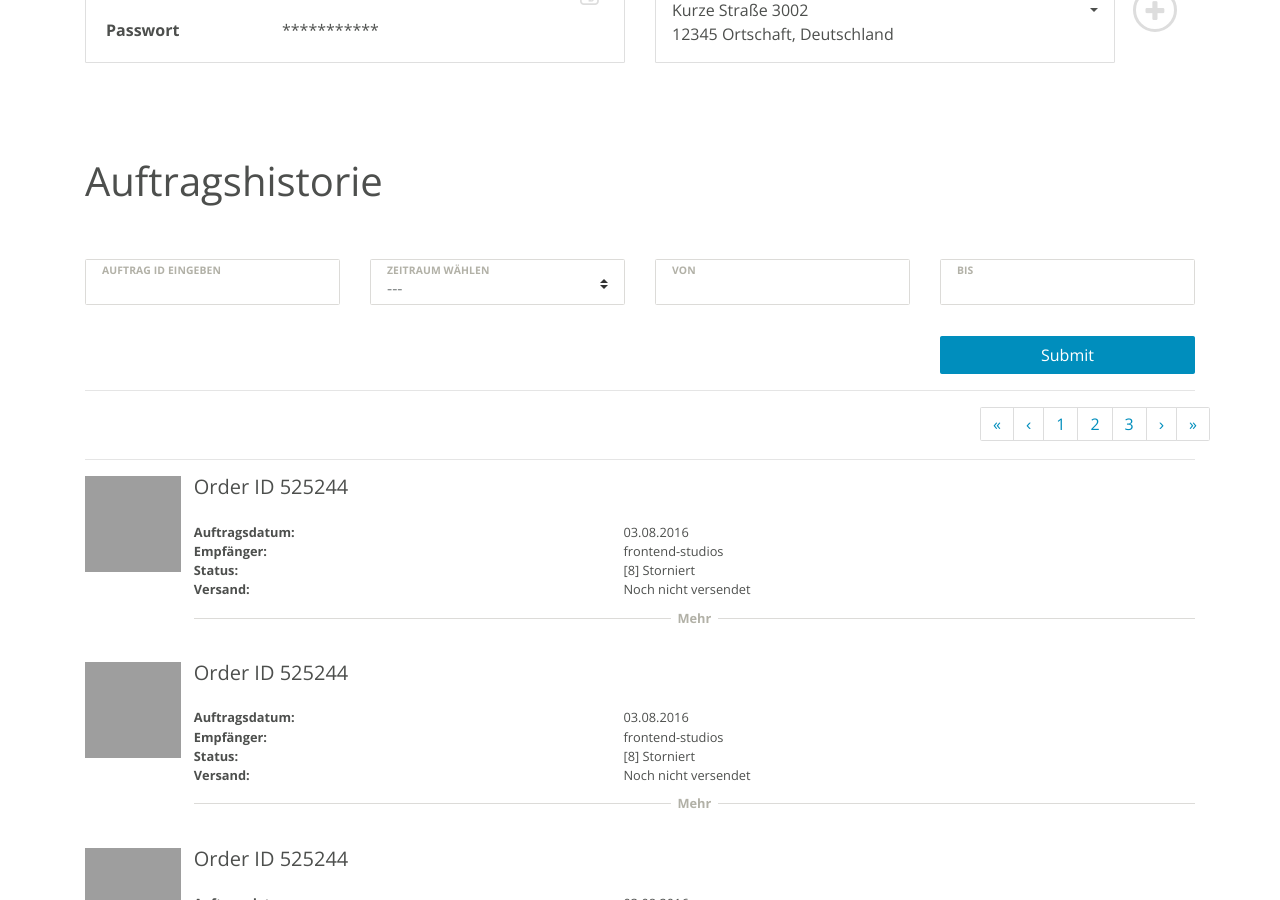
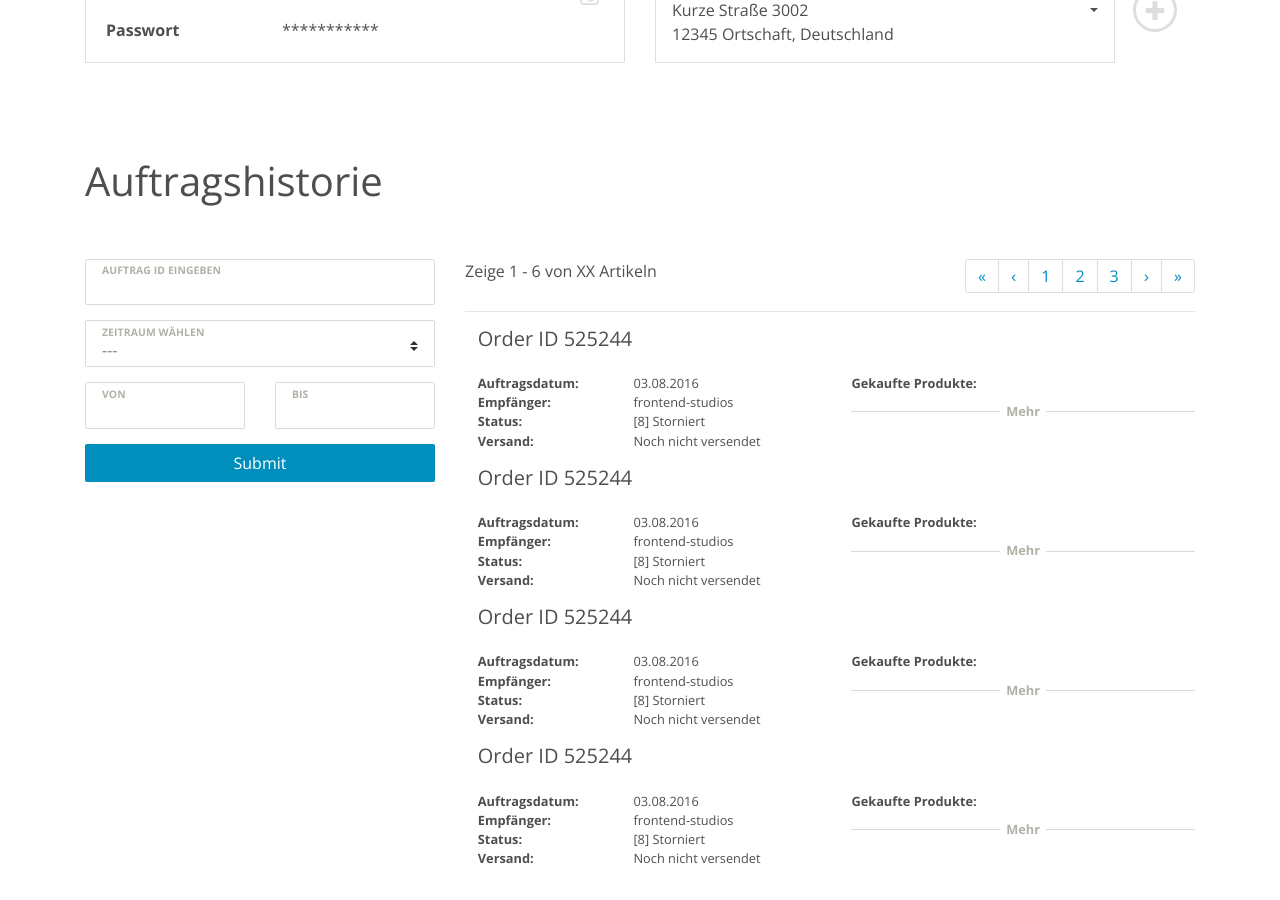
Before and after one commit to sh-software/callisto4, a Jekyll site: the page built from my-account.html, in a window 1280 px wide and 900 px high, scrolled down 703 px. Built offline with Jekyll 4.4.1, drawn with Linux system fonts in a browser that asks for light colours; nearby versions of some CDN libraries; grey boxes are pictures that could not be loaded.

Commit message:
[TASK] organising my account order history

```diff
--- a/_includes/_component-order-item/component-order-item.html
+++ b/_includes/_component-order-item/component-order-item.html
@@ -1,8 +1,4 @@
 <article class="cmp cmp-order-item">
-
-    <div class="item-image">
-        <img src="http://placekitten.com/g/80/80">
-    </div>
 
     <div class="item-details small">
 
@@ -10,6 +6,8 @@
             <h5>Order ID 525244</h5>
         </div>
 
+        <div class="row">
+            <div class="col-xs-12 col-md-6">
                 <div class="row">
                     <strong class="col-xs-6 col-sm-5">Auftragsdatum:</strong>
                     <span class="col-xs-6 col-sm-7">03.08.2016</span>
@@ -26,12 +24,15 @@
                     <strong class="col-xs-6 col-sm-5">Versand:</strong>
                     <span class="col-xs-6 col-sm-7">Noch nicht versendet</span>
                 </div>
+            </div>
+
+            <div class="col-xs-12 col-md-6">
 
                 <input type="checkbox" class="item-toggle toggle-description" id="itemid-{{include:id}}" value="">
-
+                <strong>Gekaufte Produkte:</strong>
                 <div class="item-description">
 
-            <ul class="list-unstyled m-y-1">
+                    <ul class="m-y-1">
                         <li>
                             C0822 - Cool Cute Playful Naughty Cats Kittens Design Macbook pro 13.3'' (2010-2015) Fashion Trend Hülle Schutzhülle Schutzcase Hartplastik komplett Hülle Vorder-und Rück
                         </li>
@@ -56,6 +57,12 @@
                     </ul>
                 </div>
                 <label class="expand-btn" for="itemid-{{include:id}}"></label>
+
+            </div>
+        </div>
+
+
+
     </div>
 
 
--- a/my-account.html
+++ b/my-account.html
@@ -92,14 +92,13 @@ layout: default
     <form action="" method="">
 
         <div class="row m-b-1">
-            <div class="col-sm-6 col-md-3">
+
+            <div class="col-xs-12 col-md-3 col-lg-4">
                 <div class="input-unit">
                     <input id="auftragId" type="text">
                     <label for="auftragId">Auftrag ID eingeben</label>
                 </div>
-            </div>
 
-            <div class="col-sm-6 col-md-3">
                 <div class="input-unit">
                     <select class="custom-select" id="TimePeriod">
                         <option>---</option>
@@ -109,35 +108,39 @@ layout: default
                     </select>
                     <label for="TimePeriod">Zeitraum wählen</label>
                 </div>
-            </div>
 
-            <div class="col-sm-3">
+                <div class="row">
+                    <div class="col-xs-12 col-lg-6">
                         <div class="input-unit">
                             <input id="von" type="text">
                             <label for="von">Von</label>
                         </div>
                     </div>
 
-            <div class="col-sm-3">
+                    <div class="col-xs-12 col-lg-6">
                         <div class="input-unit">
                             <input id="auftragId" type="text">
                             <label for="auftragId">Bis</label>
                         </div>
                     </div>
+
                 </div>
 
-        <div class="row">
-            <div class="col-sm-3 offset-sm-9">
+                <div class="m-b-3">
                     <input type="submit" class="btn btn-primary btn-block" value="Submit">
                 </div>
-        </div>
-    </form>
-
-    <hr>
-    <div class="row m-b-1">
-        {% include _component-paginator/component-paginator.html %}
 
             </div>
+
+
+            <div class="col-xs-12 col-md-9 col-lg-8">
+                <div class="clearfix">
+                    <div class="pull-xs-left">
+                        Zeige 1 - 6 von XX Artikeln
+                    </div>
+                    {% include _component-paginator/component-paginator.html %}
+                </div>
+
                 <hr>
 
                 <div class="order-list">
@@ -146,6 +149,10 @@ layout: default
                     {% include _component-order-item/component-order-item.html %}
                     {% include _component-order-item/component-order-item.html %}
                 </div>
+            </div>
+        </div>
+
+    </form>
 
 </div>
 <!-- customerdata end -->
```
Lines whose indentation alone changed are shown as unchanged.
